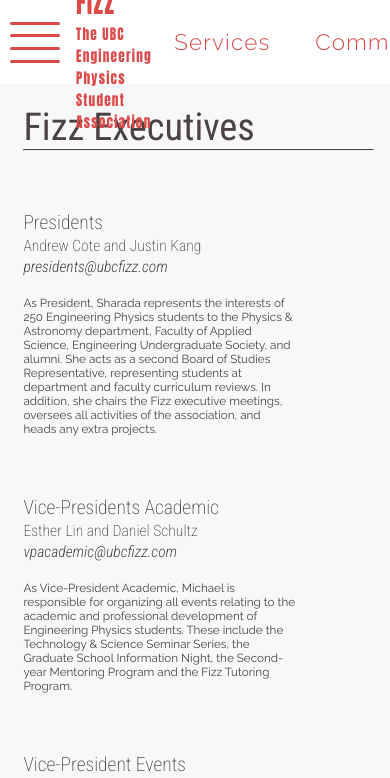
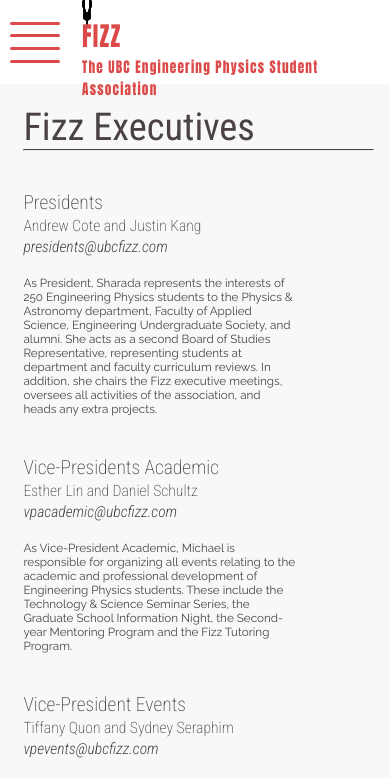
Before and after one commit to ubcengfizz/ubcfizz.ca-website, a React (Create React App) app: page /FizzExecs in a window 390 px wide. Shown: the top 778 px of the page. Built offline with nearby package versions, Linux system fonts and the light colour scheme.

Commit message:
Changed fizzexec person margin-top

```diff
--- a/src/Components/Admin/FizzExecs/FizzExecs.css
+++ b/src/Components/Admin/FizzExecs/FizzExecs.css
@@ -30,7 +30,6 @@
 .text {
   width: 90vw;
   margin-left: 6%;
-  top: 50px;
   color: #4B4343;
 
 
@@ -51,7 +50,7 @@
 /** People Styles */
 
 .person {
-  margin-top: 60px;
+  margin-top: 40px;
 }
 
 .title, .name, .email {
--- a/src/Components/Navigation/NavBar.css
+++ b/src/Components/Navigation/NavBar.css
@@ -7,6 +7,7 @@
   }
 
 /* Container Styles */
+
 
 .outer-container {
   width: 100%;
@@ -202,3 +203,9 @@
       color: #DB4949;
       text-decoration: none;
     }
+
+
+@media (max-width: 900px) {
+  #menu-list {
+  display: none;}
+}
--- a/src/Components/Navigation/NavBar.js
+++ b/src/Components/Navigation/NavBar.js
@@ -57,7 +57,7 @@
               <DrawerToggleButton click={this.drawerToggleClickHandler}/>
             </div>
 
-          <NavLink to="/" className="menu-link" exact className="inactive" activeClassName="active-logo">
+          <NavLink to="/" className="menu-link inactive" exact  activeClassName="active-logo">
           <div id="menu-left">
           <img alt="cog" id="cog" src={logo}/>
           <div id="title">
```
